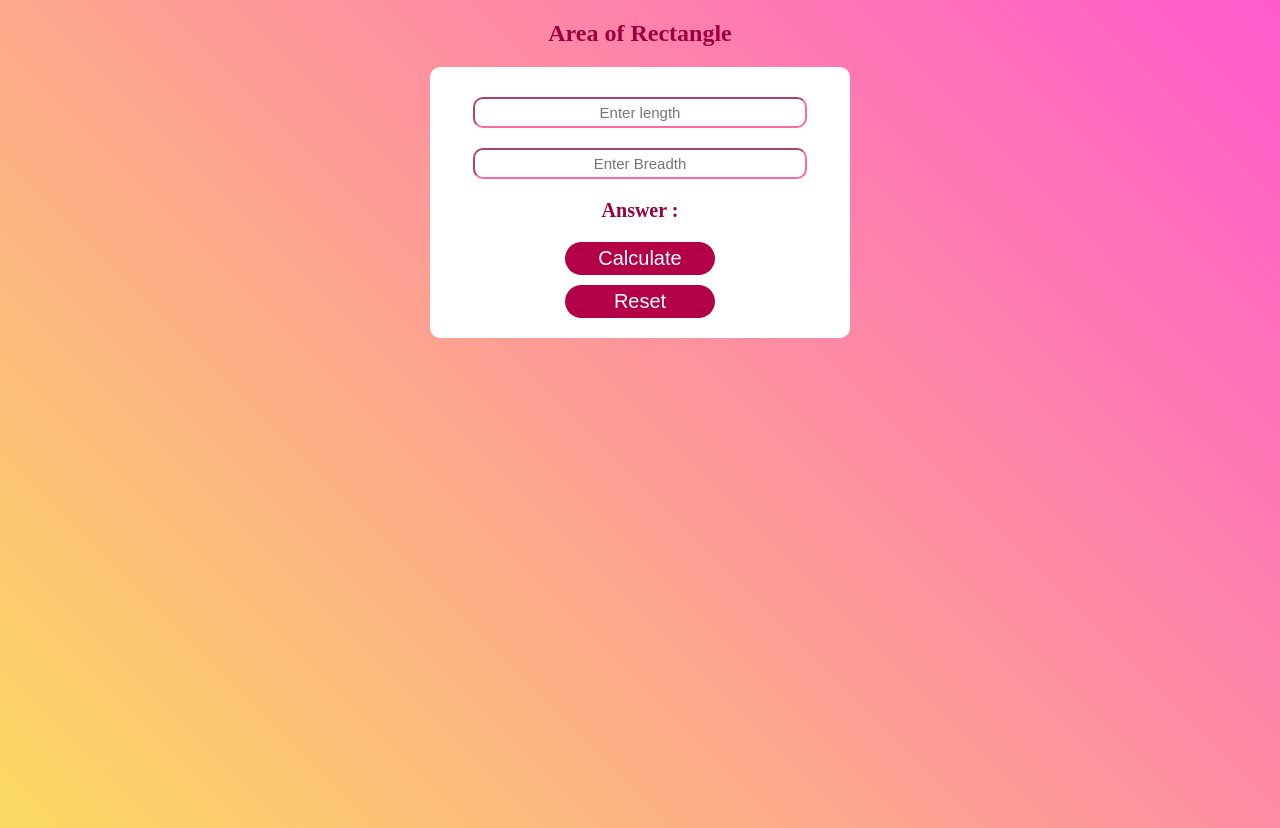
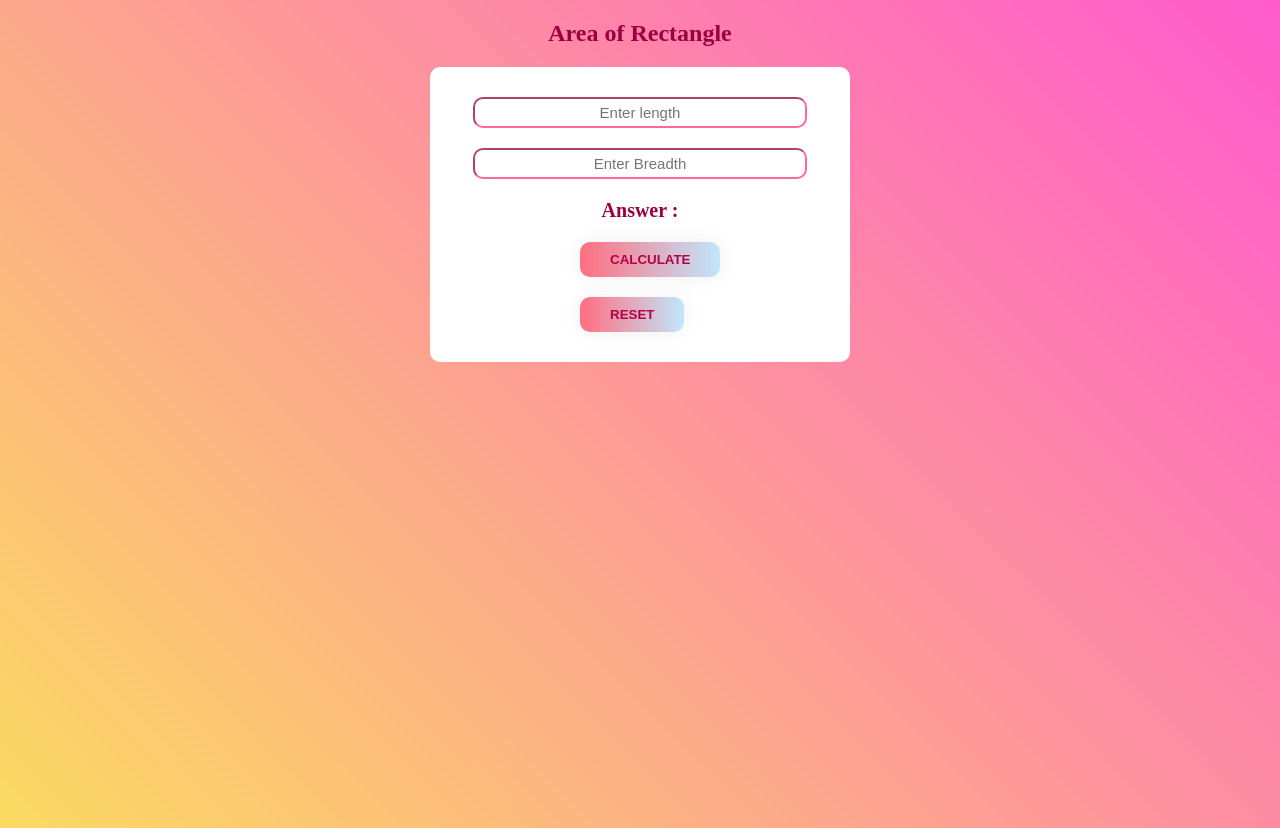
Before and after one commit to priyankaphadke12/Area_of_rectangle_calculator_js, a plain HTML site: page index.html in a window 1280 px wide. Drawn offline with Linux system fonts and the light colour scheme.

Commit message:
button color changes

```diff
--- a/index.html
+++ b/index.html
@@ -43,24 +43,37 @@
             color: #99003d;
         }
 
-        .btn-calculator {
-            width: 150px;
+
+        .btn-grad {
+            background-image: linear-gradient(to right, #ff6e7f 0%, #bfe9ff 51%, #ff6e7f 100%);
+            margin: 20px;
+            padding: 10px 30px;
+           margin-left: 140px;
+            text-transform: uppercase;
+            transition: 0.5s;
+            background-size: 200% auto;
+            color: #b30047;
+            box-shadow: 0 0 20px #eee;
+            border-radius: 10px;
             display: block;
-            margin: 10px auto;
-            font-size: 20px;
-            background-color: #b30047;
             border: none;
+        }
+
+        .btn-grad:hover {
+            background-position: right center;
             color: #fff;
-            border: none;
-            border-radius: 20px;
-            padding: 5px 10px;
-            cursor: pointer;
+            text-decoration: none;
         }
 
         @media screen and (max-width:760px) {
             .container {
                 width: 90%;
             }
+            .btn-grad {
+                width:30%;
+            }
+
+
         }
     </style>
 </head>
@@ -72,8 +85,10 @@
         <input type="text" placeholder="Enter Breadth" class="number-input" id="num2" />
         <p class="answer" id="ans"><b>Answer :</b></p>
 
-        <button type="button" class="btn-calculator" onclick="calculate()">Calculate</button>
-        <button type="button" class="btn-calculator" onclick="reset()">Reset</button>
+        <button type="button" class="btn-grad" onclick="calculate()"><b>Calculate</b></button>
+        <button type="button" class="btn-grad" onclick="reset()"><b>Reset</b></button>
+
+
     </div>
 
     <script>
```
